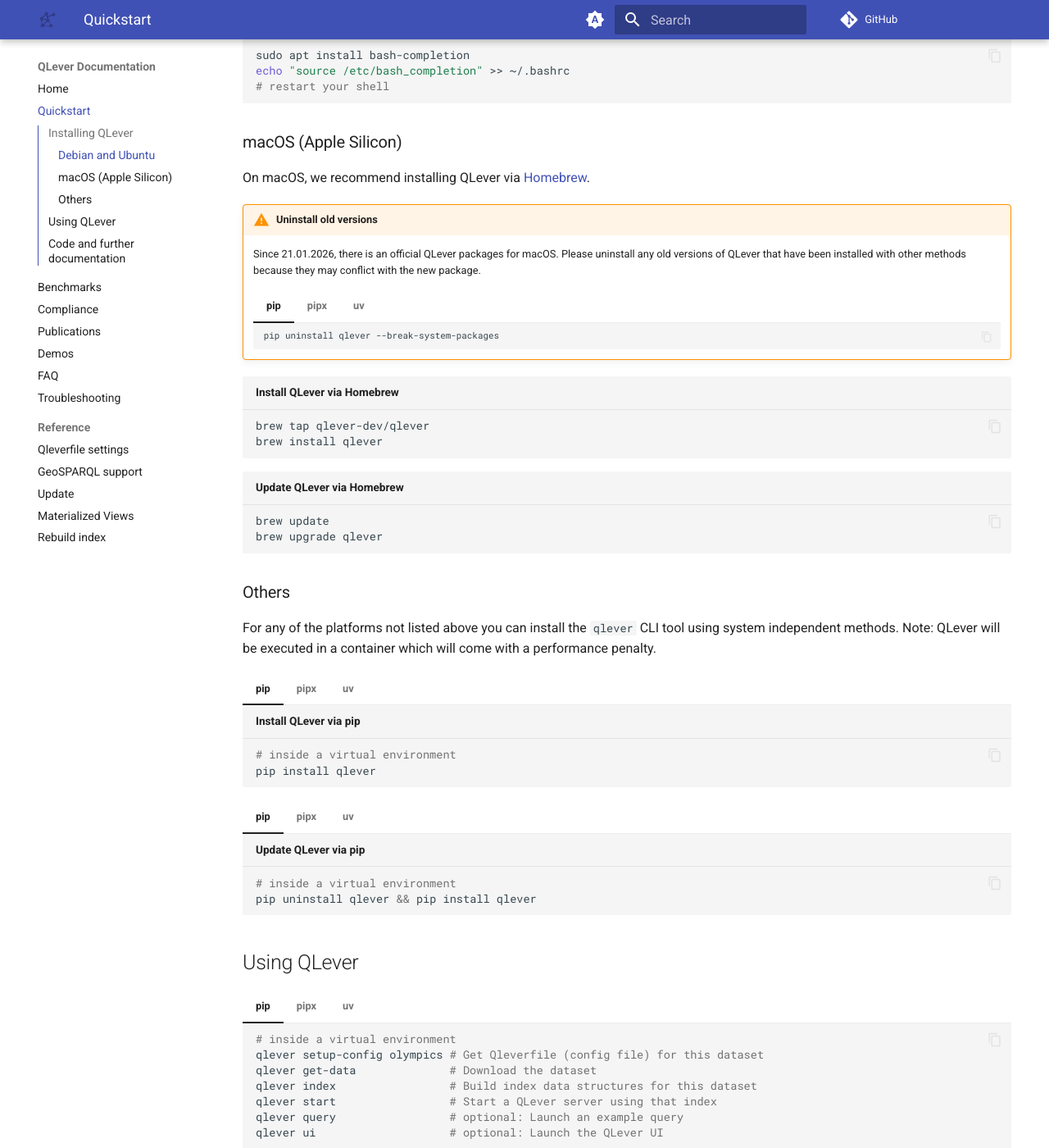
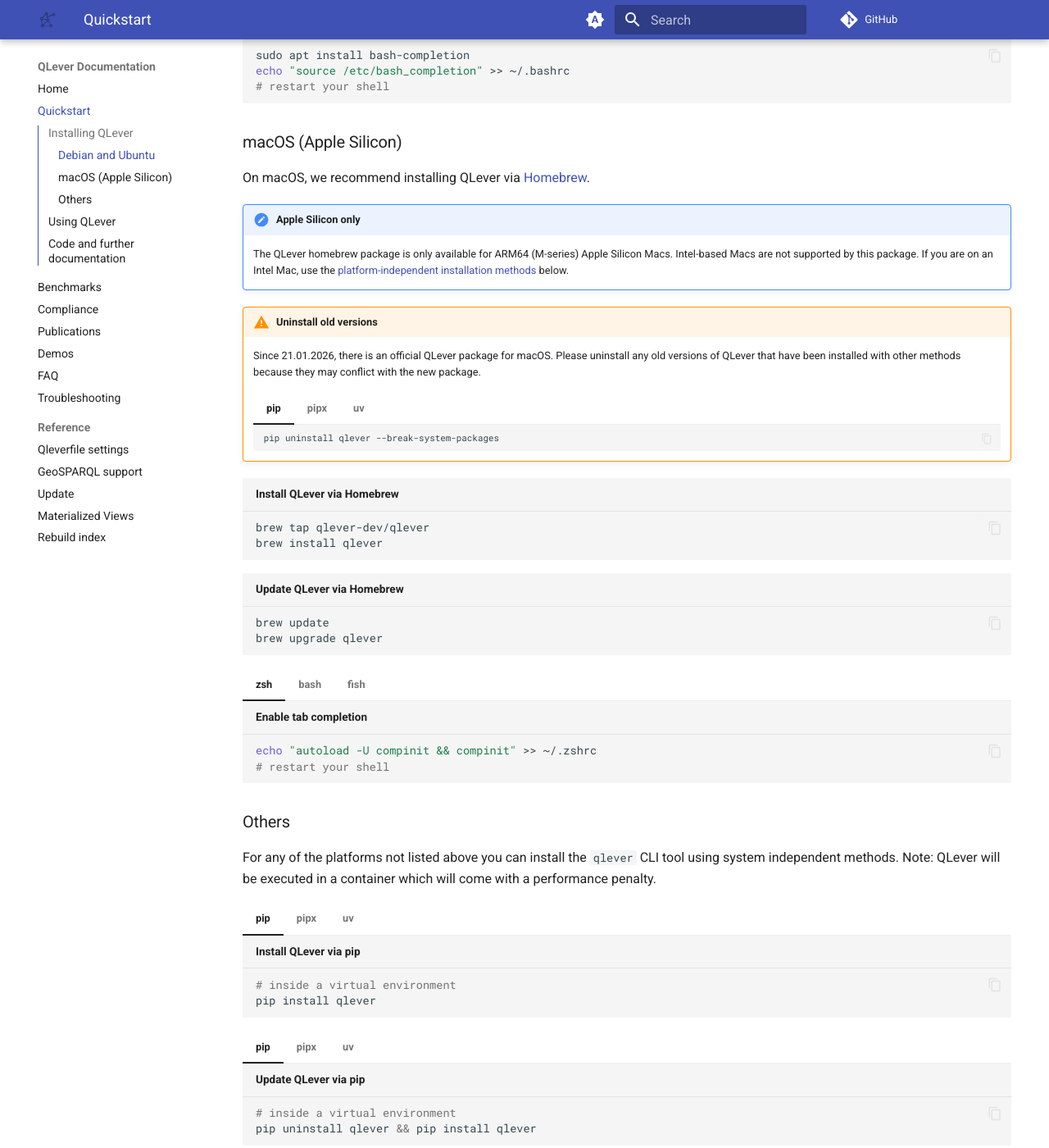
Before and after one commit to qlever-dev/qlever-docs, an MkDocs documentation site: the page built from docs/quickstart.md, in a window 1280 px wide and 1400 px high, scrolled down 929 px. Shown: the whole window at 82% size. Built offline with MkDocs 1.6.1 and Material for MkDocs 9.7.7, drawn with Linux system fonts in a browser that asks for light colours; plug-ins that fetch from the network failed and are left out; comment, search, counter and statistics services are not loaded; the version menu is left out.

Commit message:
Add tab completion instructions for `macOS` (#24)

````diff
--- a/docs/quickstart.md
+++ b/docs/quickstart.md
@@ -57,8 +57,11 @@ sudo apt upgrade qlever
 
 On macOS, we recommend installing QLever via [Homebrew](https://brew.sh/).
 
+!!! note "Apple Silicon only"
+    The QLever homebrew package is only available for ARM64 (M-series) Apple Silicon Macs. Intel-based Macs are not supported by this package. If you are on an Intel Mac, use the [platform-independent installation methods](#others) below.
+
 !!! warning "Uninstall old versions"
-    Since 21.01.2026, there is an official QLever packages for macOS. Please uninstall any old versions of QLever that have been installed with other methods because they may conflict with the new package.
+    Since 21.01.2026, there is an official QLever package for macOS. Please uninstall any old versions of QLever that have been installed with other methods because they may conflict with the new package.
     === "pip"
         ```bash
         pip uninstall qlever --break-system-packages
@@ -81,6 +84,22 @@ brew install qlever
 brew update
 brew upgrade qlever
 ```
+
+=== "zsh"
+    ```zsh title="Enable tab completion"
+    echo "autoload -U compinit && compinit" >> ~/.zshrc
+    # restart your shell
+    ```
+=== "bash"
+    ```bash title="Enable tab completion"
+    brew install bash-completion@2
+    echo '[[ -r "$(brew --prefix)/etc/profile.d/bash_completion.sh" ]] && source "$(brew --prefix)/etc/profile.d/bash_completion.sh"' >> ~/.bashrc
+    # restart your shell
+    ```
+=== "fish"
+    ```fish title="Enable tab completion"
+    # Nothing to do
+    ```
 
 ### Others
 
````
